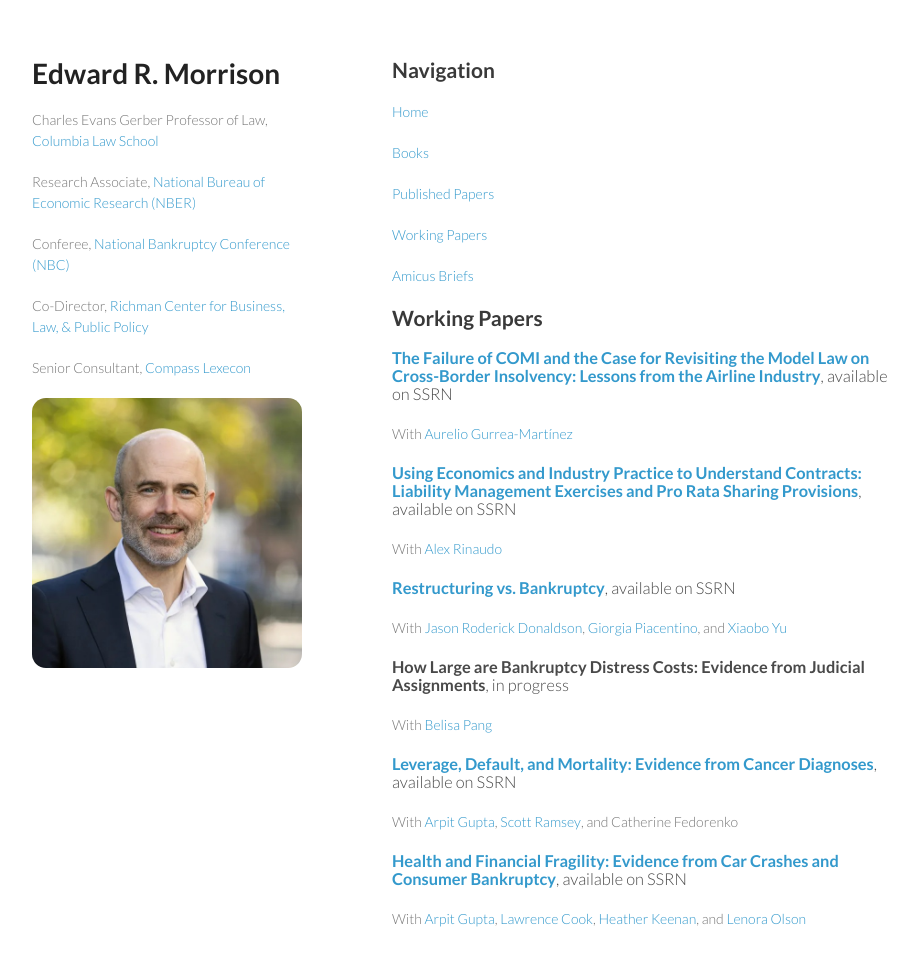
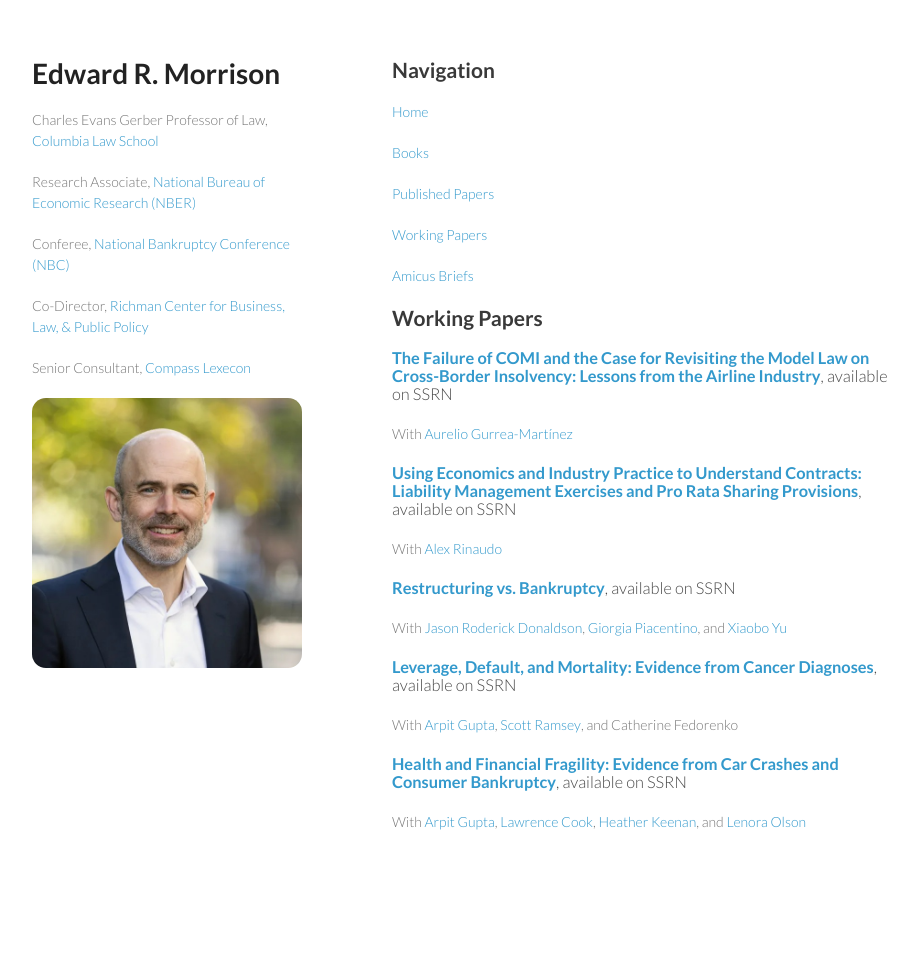
Before and after one commit to erm2101/ERM2101website, a Jekyll site: the page built from _source/workingpapers.html, in a window 1280 px wide and 999 px high. Shown: the top 966 px of the window, without its empty margins (178-1096 px from the left). Built offline with Jekyll 4.4.1, drawn with Linux system fonts in a browser that asks for light colours; comment, search, counter and statistics services are not loaded.

Commit message:
Remove "How Large are Bankruptcy Distress Costs" from Working Papers
At Ed's request (2026-10-13): no paper is associated with the title. Entry
removed from _source/_data/working_papers.yml and the page rebuilt with
_source/build.py. Only workingpapers.html changed in the output.

Co-Authored-By: Claude Fable 5.1 <noreply@anthropic.com>

```diff
--- a/_source/_data/working_papers.yml
+++ b/_source/_data/working_papers.yml
@@ -23,12 +23,6 @@
     - name: "Xiaobo Yu"
       url: "https://www8.gsb.columbia.edu/cbs-directory/phd/XYu23"
 
-- title: "How Large are Bankruptcy Distress Costs: Evidence from Judicial Assignments"
-  status: "in progress"
-  coauthors:
-    - name: "Belisa Pang"
-      url: "https://www.law.columbia.edu/faculty/belisa-pang"
-
 - title: "Leverage, Default, and Mortality: Evidence from Cancer Diagnoses"
   url: "https://papers.ssrn.com/sol3/papers.cfm?abstract_id=2583975"
   status: "available on SSRN"
--- a/workingpapers.html
+++ b/workingpapers.html
@@ -37,9 +37,6 @@
 			<h3><a href="https://papers.ssrn.com/sol3/papers.cfm?abstract_id=3698161"><b>Restructuring vs. Bankruptcy</b></a><span style="font-weight:normal;">, available on SSRN</span></h3>
 			<p>With <a href="http://jrdonaldson.com/">Jason Roderick Donaldson</a>, <a href="http://www.giorgiapiacentino.com/">Giorgia Piacentino</a>, and <a href="https://www8.gsb.columbia.edu/cbs-directory/phd/XYu23">Xiaobo Yu</a></p>
 
-			<h3><b>How Large are Bankruptcy Distress Costs: Evidence from Judicial Assignments</b><span style="font-weight:normal;">, in progress</span></h3>
-			<p>With <a href="https://www.law.columbia.edu/faculty/belisa-pang">Belisa Pang</a></p>
-
 			<h3><a href="https://papers.ssrn.com/sol3/papers.cfm?abstract_id=2583975"><b>Leverage, Default, and Mortality: Evidence from Cancer Diagnoses</b></a><span style="font-weight:normal;">, available on SSRN</span></h3>
 			<p>With <a href="http://arpitgupta.info/">Arpit Gupta</a>, <a href="https://www.fredhutch.org/en/faculty-lab-directory/ramsey-scott.html">Scott Ramsey</a>, and Catherine Fedorenko</p>
 
```
